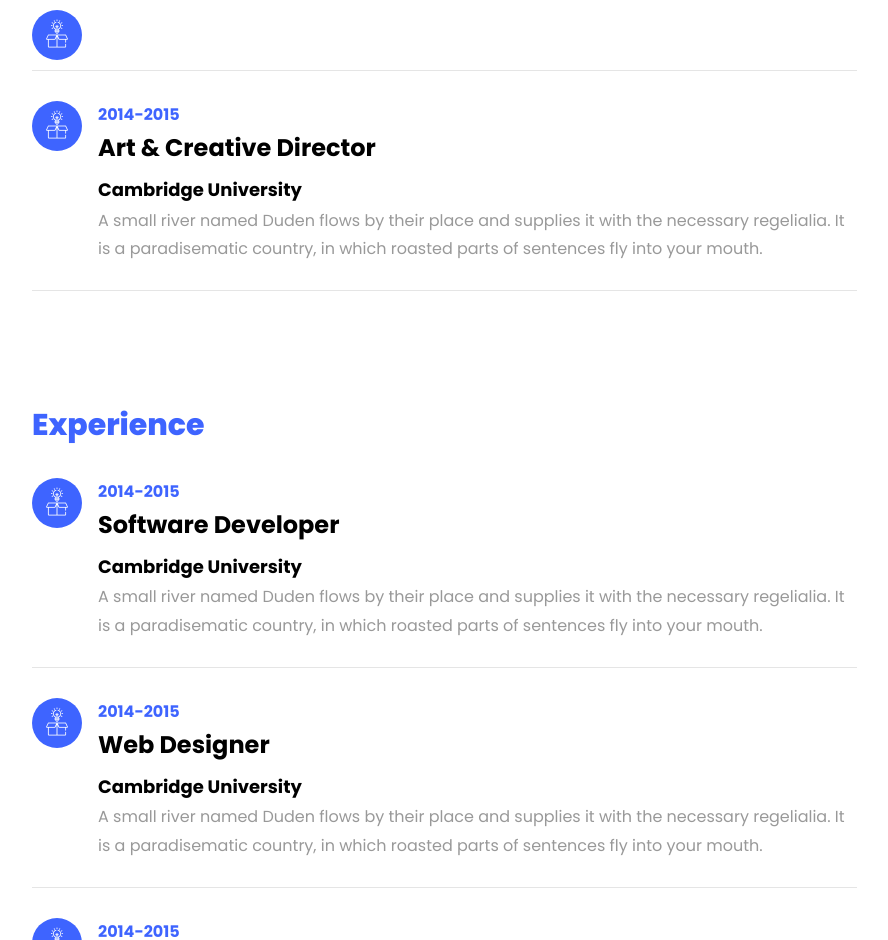
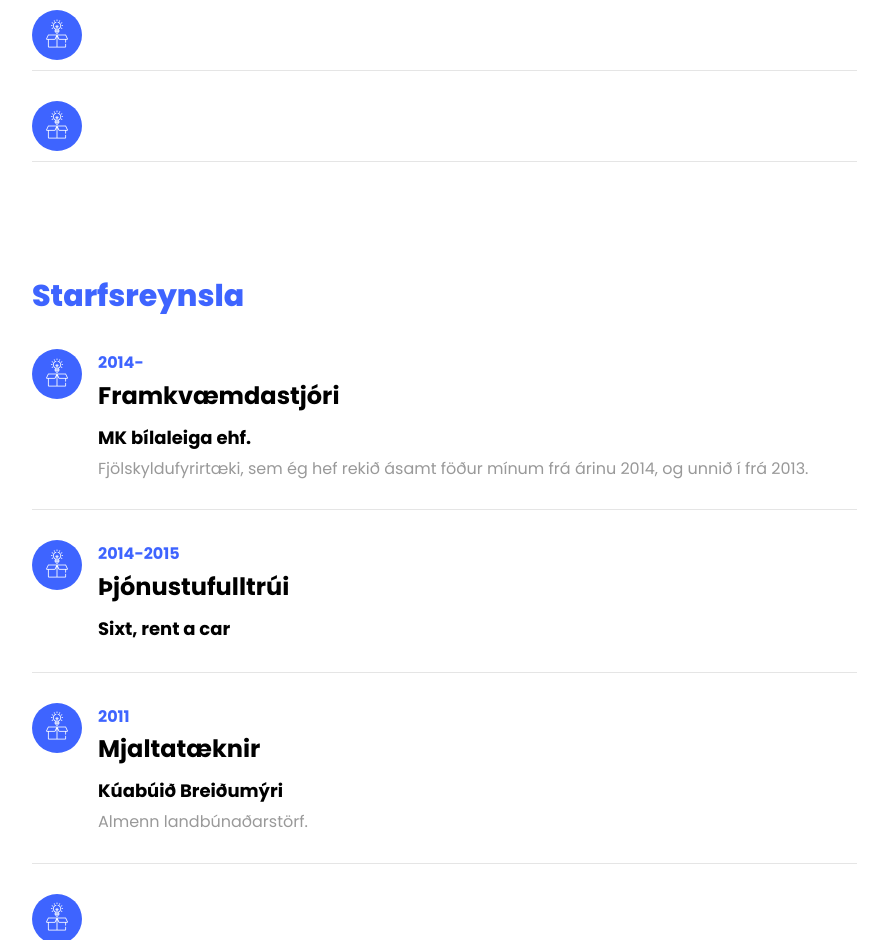
Before and after one commit to kjassiturbo/km2, a plain HTML site: page index.html in a window 1280 px wide. Shown: the part 1860-2800 px from the top of the page, without its empty margins (338-1226 px from the left). Drawn offline with Linux system fonts and the light colour scheme; files whose address does not match are found by name.

Commit message:
uppfærsla

```diff
--- a/index.html
+++ b/index.html
@@ -77,7 +77,7 @@
     				<div class="row justify-content-start pb-3">
 		          <div class="col-md-12 heading-section ftco-animate">
 		          	<h1 class="big">About</h1>
-		            <h2 class="mb-4">About Me</h2>
+		            <h2 class="mb-4">Um mig</h2>
 		            <p>A small river named Duden flows by their place and supplies it with the necessary regelialia.</p>
 		            <ul class="about-info mt-4 px-md-0 px-2">
 		            	<li class="d-flex"><span>Nafn:</span> <span>Kjartan Magnússon</span></li>
@@ -173,26 +173,21 @@
 	    					<div class="icon d-flex align-items-center justify-content-center">
 					    		<span class="flaticon-ideas"></span>
 					    	</div>
-					    	<div class="text pl-3">
-		    					<span class="date">2014-2015</span>
-		    					<h2>Art &amp; Creative Director</h2>
-		    					<span class="position">Cambridge University</span>
-		    					<p>A small river named Duden flows by their place and supplies it with the necessary regelialia. It is a paradisematic country, in which roasted parts of sentences fly into your mouth.</p>
-		    				</div>
+
 	    				</div>
 					  </div>
 
 					  <div id="page-2" class= "page two">
-					  	<h2 class="heading">Experience</h2>
+					  	<h2 class="heading">Starfsreynsla</h2>
 					    <div class="resume-wrap d-flex ftco-animate">
 					    	<div class="icon d-flex align-items-center justify-content-center">
 					    		<span class="flaticon-ideas"></span>
 					    	</div>
 					    	<div class="text pl-3">
-		    					<span class="date">2014-2015</span>
-		    					<h2>Software Developer</h2>
-		    					<span class="position">Cambridge University</span>
-		    					<p>A small river named Duden flows by their place and supplies it with the necessary regelialia. It is a paradisematic country, in which roasted parts of sentences fly into your mouth.</p>
+		    					<span class="date">2014-</span>
+		    					<h2>Framkvæmdastjóri</h2>
+		    					<span class="position">MK bílaleiga ehf.</span>
+		    					<p>Fjölskyldufyrirtæki, sem ég hef rekið ásamt föður mínum frá árinu 2014, og unnið í frá 2013.</p>
 		    				</div>
 	    				</div>
 	    				<div class="resume-wrap d-flex ftco-animate">
@@ -201,9 +196,9 @@
 					    	</div>
 					    	<div class="text pl-3">
 		    					<span class="date">2014-2015</span>
-		    					<h2>Web Designer</h2>
-		    					<span class="position">Cambridge University</span>
-		    					<p>A small river named Duden flows by their place and supplies it with the necessary regelialia. It is a paradisematic country, in which roasted parts of sentences fly into your mouth.</p>
+		    					<h2>Þjónustufulltrúi</h2>
+		    					<span class="position">Sixt, rent a car</span>
+		    					<p></p>
 		    				</div>
 	    				</div>
 	    				<div class="resume-wrap d-flex ftco-animate">
@@ -211,45 +206,20 @@
 					    		<span class="flaticon-ideas"></span>
 					    	</div>
 					    	<div class="text pl-3">
-		    					<span class="date">2014-2015</span>
-		    					<h2>Web Marketing</h2>
-		    					<span class="position">Cambridge University</span>
-		    					<p>A small river named Duden flows by their place and supplies it with the necessary regelialia. It is a paradisematic country, in which roasted parts of sentences fly into your mouth.</p>
+		    					<span class="date">2011</span>
+		    					<h2>Mjaltatæknir</h2>
+		    					<span class="position">Kúabúið Breiðumýri</span>
+		    					<p>Almenn landbúnaðarstörf.</p>
 		    				</div>
 	    				</div>
 	    				<div class="resume-wrap d-flex ftco-animate">
 	    					<div class="icon d-flex align-items-center justify-content-center">
 					    		<span class="flaticon-ideas"></span>
 					    	</div>
-					    	<div class="text pl-3">
-		    					<span class="date">2014-2015</span>
-		    					<h2>Art &amp; Creative Director</h2>
-		    					<span class="position">Side Tech</span>
-		    					<p>A small river named Duden flows by their place and supplies it with the necessary regelialia. It is a paradisematic country, in which roasted parts of sentences fly into your mouth.</p>
-		    				</div>
+
 	    				</div>
-	    				<div class="resume-wrap d-flex ftco-animate">
-	    					<div class="icon d-flex align-items-center justify-content-center">
-					    		<span class="flaticon-ideas"></span>
-					    	</div>
-					    	<div class="text pl-3">
-		    					<span class="date">2014-2015</span>
-		    					<h2>Wordpress Developer</h2>
-		    					<span class="position">Cambridge University</span>
-		    					<p>A small river named Duden flows by their place and supplies it with the necessary regelialia. It is a paradisematic country, in which roasted parts of sentences fly into your mouth.</p>
-		    				</div>
-	    				</div>
-	    				<div class="resume-wrap d-flex ftco-animate">
-	    					<div class="icon d-flex align-items-center justify-content-center">
-					    		<span class="flaticon-ideas"></span>
-					    	</div>
-					    	<div class="text pl-3">
-		    					<span class="date">2017-2018</span>
-		    					<h2>UI/UX Designer</h2>
-		    					<span class="position">Cambridge University</span>
-		    					<p>A small river named Duden flows by their place and supplies it with the necessary regelialia. It is a paradisematic country, in which roasted parts of sentences fly into your mouth.</p>
-		    				</div>
-	    				</div>
+
+
 					  </div>
 					  <div id="page-3" class= "page three">
 					  	<h2 class="heading">Skills</h2>
```
